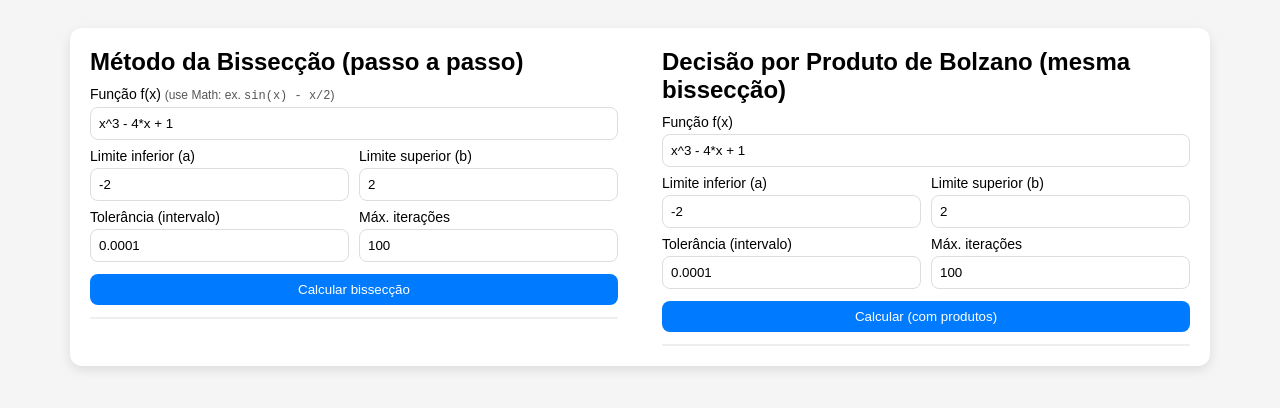
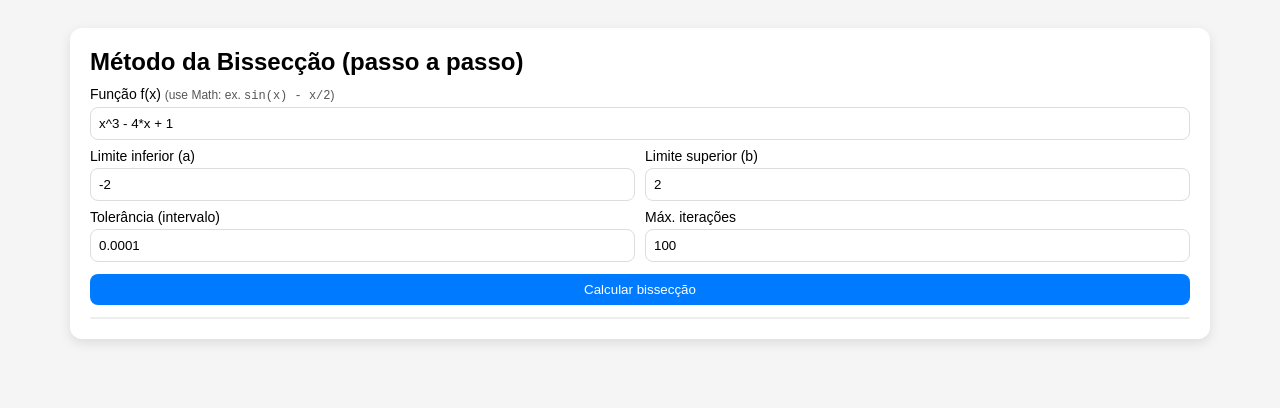
Before and after one commit to Luis0756/calculadora, a plain HTML site: page index.html in a window 1280 px wide. Drawn offline with Linux system fonts and the light colour scheme.

Commit message:
removido metodo obsoleto

```diff
--- a/index.html
+++ b/index.html
@@ -11,7 +11,7 @@
       max-width:1100px; margin:auto; box-shadow:0 4px 12px rgba(0,0,0,.1);
       display:flex; gap:20px; align-items:flex-start; justify-content:space-between;
     }
-    .box { width:48%; }
+    .box { width:100%; }
     h2 { margin:0 0 10px; }
     label { display:block; text-align:left; margin-top:8px; font-size:14px; }
     input, button {
@@ -69,41 +69,6 @@
     <div id="out_bis" class="result-box"></div>
     <div id="meta_bis" class="meta"></div>
     <div class="table-wrap" id="tbl_bis"></div>
-  </div>
-
-  <!-- BISSECÇÃO "ENXERGANDO" O PRODUTO DE BOLZANO -->
-  <div class="box">
-    <h2>Decisão por Produto de Bolzano (mesma bissecção)</h2>
-
-    <label>Função f(x)</label>
-    <input id="func_bol" value="x^3 - 4*x + 1" />
-
-    <div class="row">
-      <div>
-        <label>Limite inferior (a)</label>
-        <input type="number" id="a_bol" value="-2" />
-      </div>
-      <div>
-        <label>Limite superior (b)</label>
-        <input type="number" id="b_bol" value="2" />
-      </div>
-    </div>
-
-    <div class="row">
-      <div>
-        <label>Tolerância (intervalo)</label>
-        <input type="number" id="tol_bol" value="0.0001" step="0.0001" />
-      </div>
-      <div>
-        <label>Máx. iterações</label>
-        <input type="number" id="it_bol" value="100" />
-      </div>
-    </div>
-
-    <button onclick="handleBolzano()">Calcular (com produtos)</button>
-    <div id="out_bol" class="result-box"></div>
-    <div id="meta_bol" class="meta"></div>
-    <div class="table-wrap" id="tbl_bol"></div>
   </div>
 </div>
 
```
